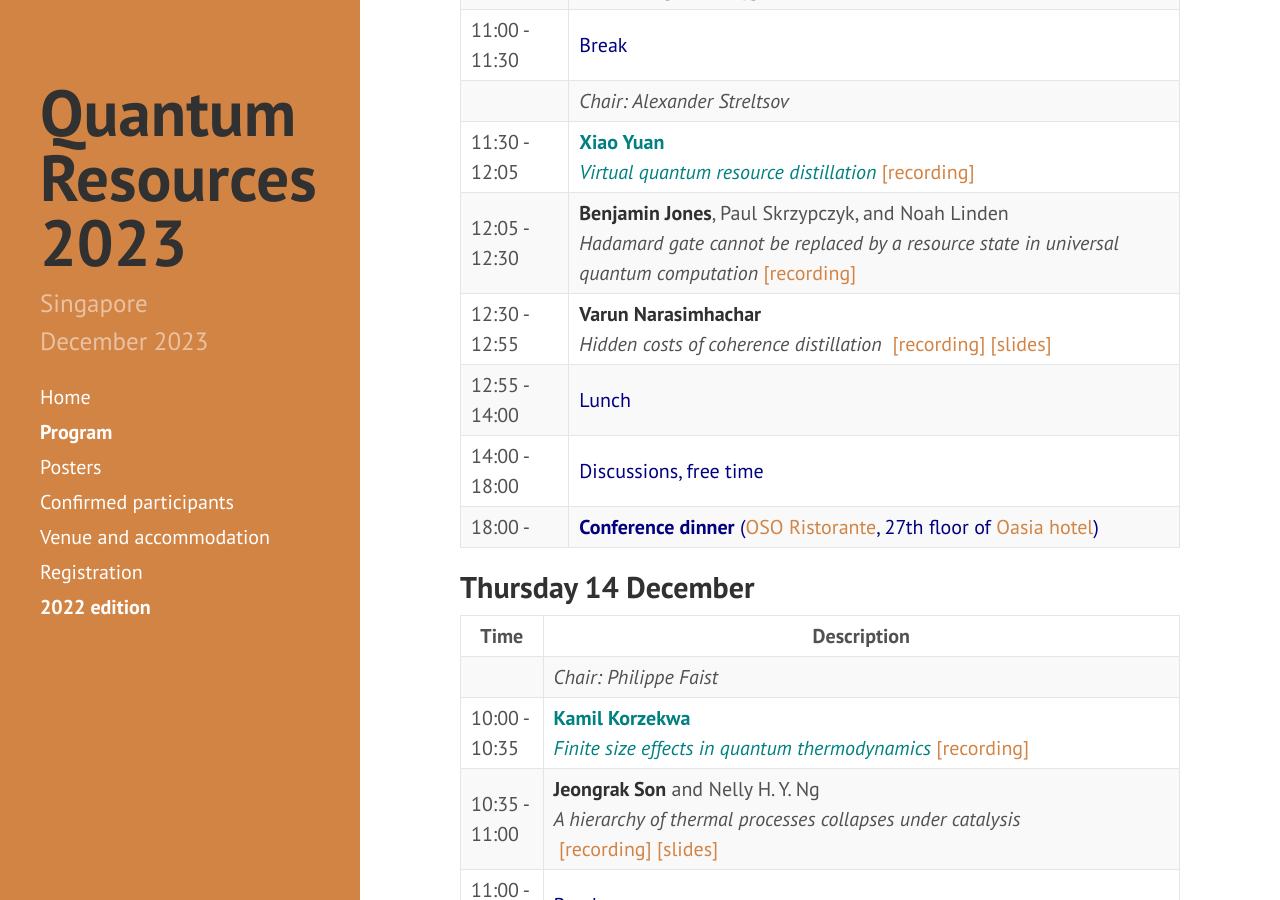
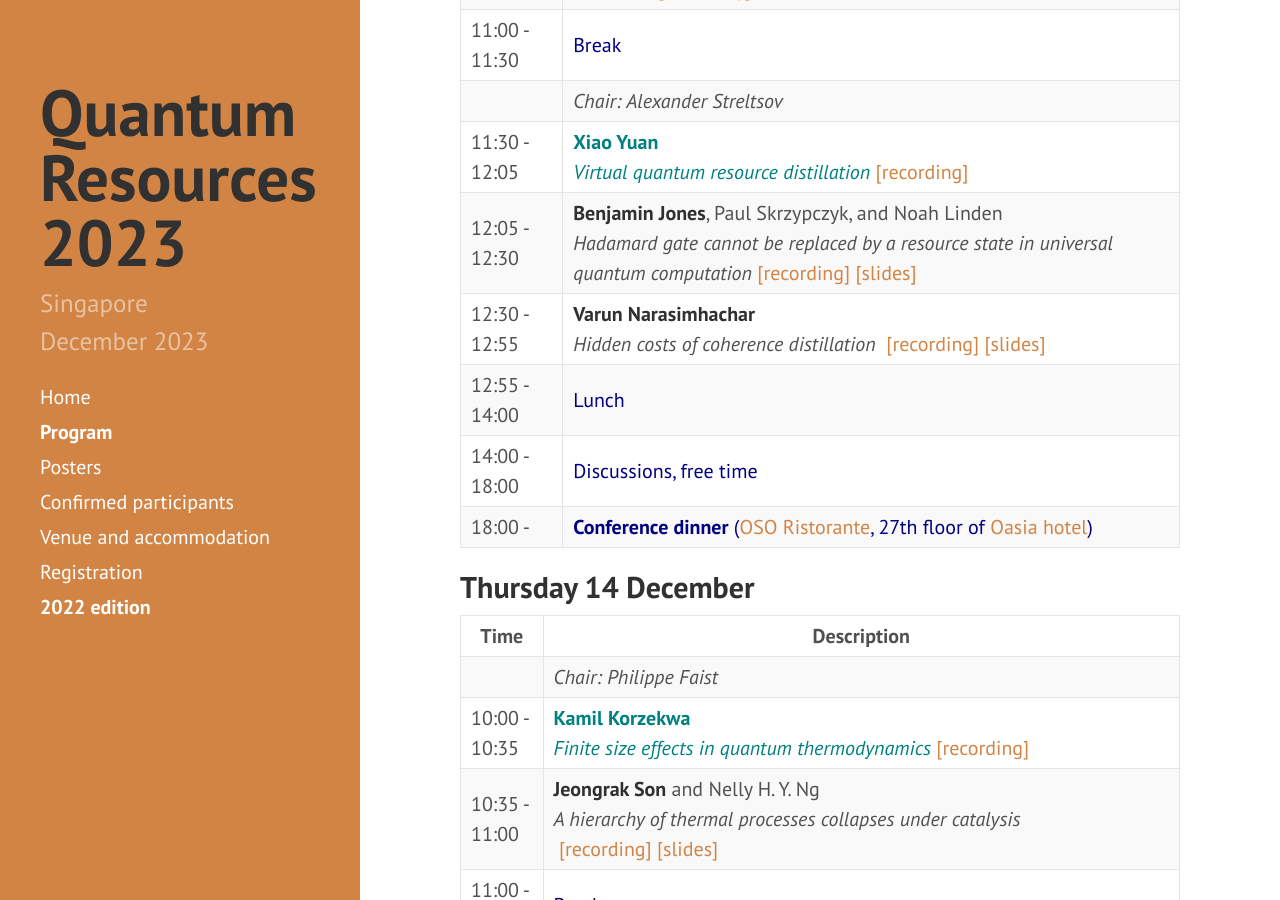
Before and after one commit to RyujiPat2/RyujiPat2.github.io, a Jekyll site: the page built from program.md, in a window 1280 px wide and 900 px high, scrolled down 3779 px. Built offline with Jekyll 4.4.1, drawn with Linux system fonts in a browser that asks for light colours; nearby versions of some CDN libraries.

Commit message:
Update program.md

```diff
--- a/program.md
+++ b/program.md
@@ -75,7 +75,7 @@ order: 2
 | 11:00 - 11:30  | <span class="p-invited">Break</span>       |
 || *Chair: Alexander Streltsov* |
 | 11:30 - 12:05  | <span class="p-contrib"><b>Xiao Yuan</b><br /><i>Virtual quantum resource distillation</i><a href="https://youtu.be/9JK8YIa1Fgs?si=EQzkQcyzCdROkkqH">&nbsp;[recording]</a></span>        |
-| 12:05 - 12:30  | **Benjamin Jones**, Paul Skrzypczyk, and Noah Linden <br /><i>Hadamard gate cannot be replaced by a resource state in universal quantum computation</i><a href="https://youtu.be/gIj-9g7grjQ?si=8GdOErw6KTx2FjLh">&nbsp;[recording]</a>     |
+| 12:05 - 12:30  | **Benjamin Jones**, Paul Skrzypczyk, and Noah Linden <br /><i>Hadamard gate cannot be replaced by a resource state in universal quantum computation</i><a href="https://youtu.be/gIj-9g7grjQ?si=8GdOErw6KTx2FjLh">&nbsp;[recording]</a><a href="https://drive.google.com/file/d/1K703tvKj-5EliS-ra56dTN4T4GEpTzsH/view?usp=sharing">&nbsp;[slides]</a>     |
 | 12:30 - 12:55  | **Varun Narasimhachar** <br /><i>Hidden costs of coherence distillation</i> <a href="https://youtu.be/16-eglwsxX8?si=w_JC0fSavPIWmU6I">&nbsp;[recording]</a><a href="https://drive.google.com/file/d/1_DNNCRiO5GJ0kDXwZ2GVY9ACQ2ZLRC4a/view?usp=sharing">&nbsp;[slides]</a>       |
 | 12:55 - 14:00  | <span class="p-invited">Lunch</span>      |
 | 14:00 - 18:00  | <span class="p-invited">Discussions, free time</span>     |
@@ -102,7 +102,7 @@ order: 2
 || *Chair: Naoto Shiraishi* |
 | 15:30 - 15:55   | Muhammad Usman Farooq, Tobias Fritz, Erkka Haapasalo, Marco Tomamichel, and **Frits Verhagen**<br /><i>Asymptotic and catalytic majorization</i> <a href="https://youtu.be/FNbOSP8L29M?si=Zmh8Tg30p6sQ8G6Y">&nbsp;[recording]</a><a href="https://drive.google.com/file/d/1uinzz0LgR8MbJnMcGxdzTz5wHwmWIwhm/view?usp=sharing">&nbsp;[slides]</a>         |
 | 15:55 - 16:20   | **Thomas Theurer**, Elia Zanoni, Carlo Maria Scandolo, Gilad Gour<br /><i>Thermodynamic state convertibility is determined by qubit cooling and heating</i> <a href="https://youtu.be/w7axE50mrM4?si=P_Nu76Ne-MQSJUqi">&nbsp;[recording]</a><a href="https://drive.google.com/file/d/1rem3ekqDtaoY7vie_-jODN9Iy4BQhoFs/view?usp=sharing">&nbsp;[slides]</a>         |
-| 16:20 - 16:45   | Philip Taranto, Faraj Bakhshinezhad, Andreas Bluhm, Ralph Silva, Nicolai Friis, Maximilian P. E. Lock, Giuseppe Vitagliano, **Felix C. Binder**, Tiago Debarba, Emanuel Schwarzhans, Fabien Clivaz, and Marcus Huber<br /><i>Resources for cooling and erasure</i> <a href="https://youtu.be/cWRhivAdSjk?si=q_tzIyBTKY-lXXLY">&nbsp;[recording]</a>              |
+| 16:20 - 16:45   | Philip Taranto, Faraj Bakhshinezhad, Andreas Bluhm, Ralph Silva, Nicolai Friis, Maximilian P. E. Lock, Giuseppe Vitagliano, **Felix C. Binder**, Tiago Debarba, Emanuel Schwarzhans, Fabien Clivaz, and Marcus Huber<br /><i>Resources for cooling and erasure</i> <a href="https://youtu.be/cWRhivAdSjk?si=q_tzIyBTKY-lXXLY">&nbsp;[recording]</a><a href="https://drive.google.com/file/d/1dCj0oyg4ZE4EOg4Zir3G9V09Gmkv3m0R/view?usp=sharing">&nbsp;[slides]</a>              |
 | 16:45 - 17:15   | <span class="p-invited"><b>Open problem session</b><a href="https://youtu.be/itnnN02LqIQ?si=dlbyQQuLtJ0mam62">&nbsp;[recording]</a></span>        |
 | 17:15 - 18:30   | <span class="p-invited">Discussions / Walking tour (meet in front of the Ballroom at 17:35)</span> |
 
```
